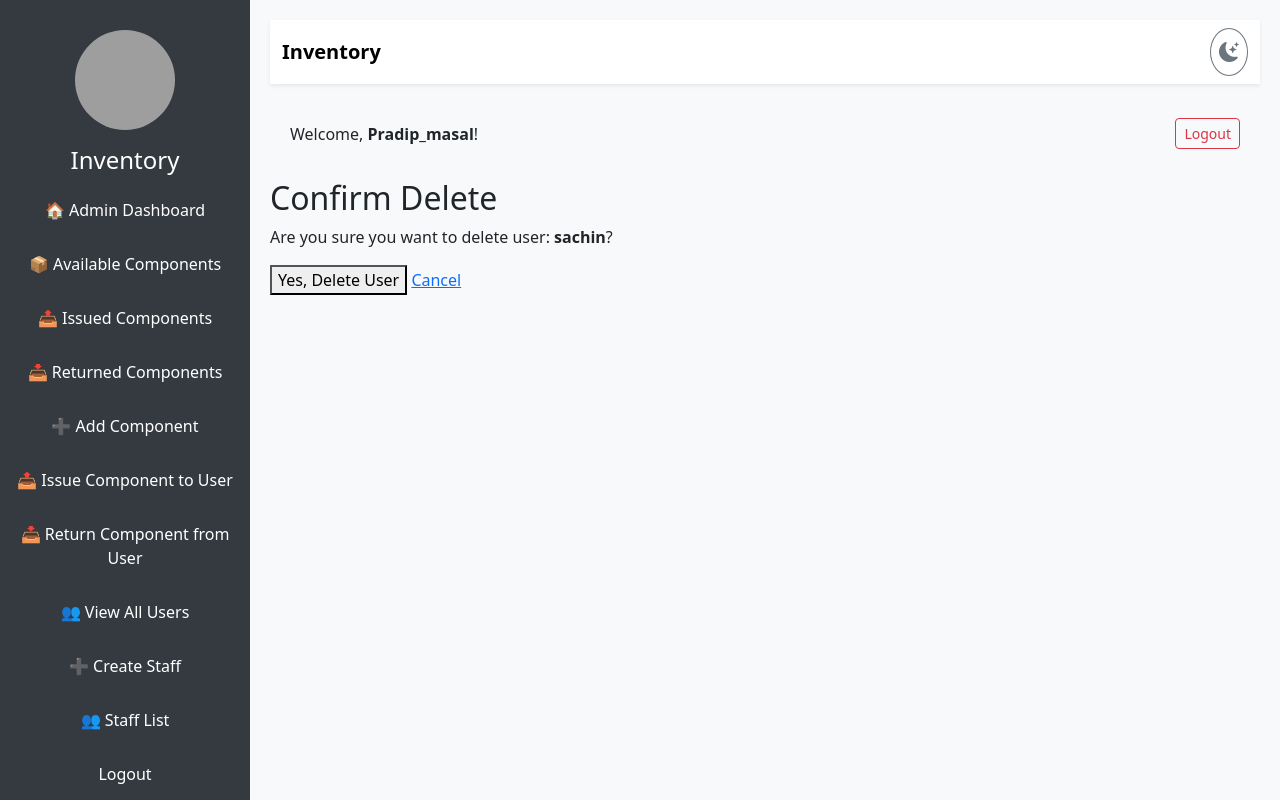
After one commit to pradipmasal/Inventory, a Django app: page /delete_user/5/ in a window 1280 px wide. The commit adds this page. Run offline with Django 5.2, Linux system fonts and the light colour scheme; a user stored in the database is signed in; data comes from the database, SQL or seed files in the repository; both versions use the stored data as it was after the commit; grey boxes are pictures that could not be loaded.

Commit message:
delete functionality added

```diff
--- a/inventory/templates/inventory/base.html
+++ b/inventory/templates/inventory/base.html
@@ -91,13 +91,13 @@
         <a href="{% url 'available_components' %}">📦 Available Components</a>
         <a href="{% url 'issued_components' %}">📤 Issued Components</a>
         <a href="{% url 'returned_components' %}">📥 Returned Components</a>
-        <a href="{% url 'view_all_users' %}">👥 View All Users</a>
         <a href="{% url 'add_component' %}">➕ Add Component</a>
         <a href="{% url 'issue_component' %}">📤 Issue Component to User</a>
         <a href="{% url 'return_component' %}">📥 Return Component from User</a>
 
 
         {% if request.user.is_superuser %}
+        <a href="{% url 'view_all_users' %}">👥 View All Users</a>
         <a href="{% url 'create_staff' %}">➕ Create Staff</a>
         <a href="{% url 'staff_list' %}">👥 Staff List</a>
 
--- /dev/null
+++ b/inventory/templates/inventory/delete_user_confirm.html
@@ -0,0 +1,11 @@
+{% extends 'inventory/base.html' %}
+{% block content %}
+<h2>Confirm Delete</h2>
+<p>Are you sure you want to delete user: <strong>{{ user_obj.username }}</strong>?</p>
+
+<form method="POST">
+    {% csrf_token %}
+    <button type="submit">Yes, Delete User</button>
+    <a href="{% url 'view_all_users' %}">Cancel</a>
+</form>
+{% endblock %}
--- a/inventory/urls.py
+++ b/inventory/urls.py
@@ -23,4 +23,5 @@ urlpatterns = [
     path('make-user/<int:user_id>/', views.make_user, name='make_user'),
     path('return-component/', views.return_component, name='return_component'),
     path('ajax/load-components/', views.load_user_components, name='ajax_load_components'),
+    path('delete_user/<int:user_id>/', views.delete_user, name='delete_user'),
 ]
--- a/inventory/views.py
+++ b/inventory/views.py
@@ -264,3 +264,25 @@ def load_user_components(request):
 def returned_components(request):
     returned = IssuedComponent.objects.filter(user=request.user, returned=True)
     return render(request, 'inventory/returned_components.html', {'returned': returned})
+
+@superuser_required
+def delete_user(request, user_id):
+    user = get_object_or_404(User, id=user_id, is_superuser=False)
+
+    if request.method == 'POST':
+        # Step 1: Check issued components
+        issued_components = IssuedComponent.objects.filter(user=user)
+
+        # Step 2: Return all issued components
+        for issued in issued_components:
+            component = issued.component
+            component.quantity += issued.quantity_issued  # Return back the stock
+            component.save()
+            issued.delete()  # Remove issued record after returning
+
+        # Step 3: Delete user
+        user.delete()
+
+        return redirect('view_all_users')
+
+    return render(request, 'inventory/delete_user_confirm.html', {'user_obj': user})
```
Also changed, not shown: inventory/templates/inventory/register.html (+29 -10 lines), inventory/templates/inventory/user_list.html (+18 -5 lines), db.sqlite3.
